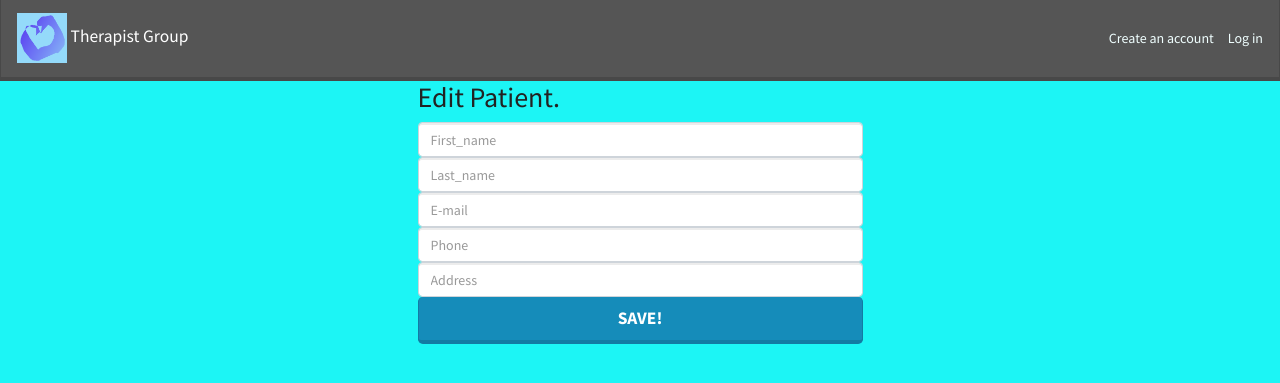
After one commit to NormaCarr/Therapy, a Flask app: template templates/patient/editPatient.html in a window 1280 px wide. The commit adds this page. Shown: the top 383 px of the page. Run offline with Flask 2, Linux system fonts and the light colour scheme; the template is opened without the code that fills it: values that come from a table or form of the project are taken from there, others are empty; some libraries are stand-ins or nearby versions.

Commit message:
Add files via upload

```diff
--- a/app.py
+++ b/app.py
@@ -28,14 +28,14 @@ db.create_all()
 
 
 ##############################################################################
-#
+#          Basic operations for all users Login, Logout, Sign up.
 
 @app.before_request
 def add_user_to_g():
     """If we're logged in, add curr user to Flask global."""
 
     if CURR_USER_KEY in session:
-        g.user = Patient.query.get(session[CURR_USER_KEY])
+        g.user = User.query.get(session[CURR_USER_KEY])
 
     else:
         g.user = None
@@ -75,6 +75,12 @@ def login():
 
     return render_template('/login.html', form=form)
 
+@app.route('/logout')
+def logout():
+   """Handle logout of user."""
+   do_logout()
+   return redirect("/")
+
 
 @app.route('/signup', methods=["GET", "POST"])
 def signup():
@@ -103,17 +109,17 @@ def signup():
             return render_template('/signup.html', form=form)
 
         do_login(user)
-        return redirect(f'/patientInfo/{user.loginID}')
+        return redirect(f'/patient/patientInfo/{user.loginID}')
     return render_template('/signup.html', form=form)
 
 
-@app.route('/patientInfo/<int:user_id>', methods=["GET", "POST"])
+#################### Patient ##################################
+
+@app.route('/patient/patientInfo/<int:user_id>', methods=["GET", "POST"])
 def patientInfo(user_id):
     "Form to fill patient's information"
 
-
     form=PatientAddForm()
-
     if user_id != session[CURR_USER_KEY]:
         flash("Access unauthorized.", "danger")
         return redirect("/")
@@ -126,15 +132,16 @@ def patientInfo(user_id):
                          address = form.address.data,)
             db.session.add(user)
             db.session.commit()
-            return redirect(f"/showpatient/{user.patientID}")
+            return redirect(f"/patient/showPatient/{user.userID}")
          except IntegrityError:
             #db.session.rollback()
             flash("Email related to another account", 'danger')
-            return render_template('/patientInfo.html',form=form)
+            return render_template('/patient/patientInfo.html',form=form)
 
-    return render_template('/patientInfo.html',form=form)
+    return render_template('/patient/patientInfo.html',form=form)
 
-@app.route('/showpatient/<int:user_id>')
+
+@app.route('/patient/showPatient/<int:user_id>')
 def show_patient_inf(user_id):
 
     if user_id != session[CURR_USER_KEY]:
@@ -142,17 +149,101 @@ def show_patient_inf(user_id):
         return redirect("/")
 
     user = Patient.query.get_or_404(user_id)
-    form=PatientAddForm()
-    form.first_name.data = user.first_name
-    form.last_name.data = user.last_name
-    form.email.data = user.email
-    form.phone.data = user.phone
-    form.address.data = user.address
-    return render_template('/showpatient.html', form=form)
+    form=PatientAddForm(obj=user)
+
+    return render_template('/patient/showPatient.html', form=form)
+
+@app.route('/patient/editPatient/<int:user_id>',methods=["GET","POST"])
+def edit_patient(user_id):
+
+    if not g.user:
+        flash("Access unauthorized.", "danger")
+        return redirect("/")
+    user = Patient.query.filter_by(patientID=user_id).first_or_404()
+
+    form=PatientAddForm(obj=user)
+
+    if form.validate_on_submit():
+         try:
+            user.first_name = form.first_name.data
+            user.last_name = form.last_name.data
+            user.email = form.email.data
+            user.phone = form.phone.data
+            user.address = form.address.data
+
+            db.session.commit()
+            return redirect(f"/patient/showPatient/{user.patientID}")
+         except IntegrityError:
+            #db.session.rollback()
+            flash("Email related to another account", 'danger')
+            return render_template('/patient/editPatient.html',form=form)
+
+    return render_template('/patient/editPatient.html',form=form)
 
 
-@app.route('/logout')
-def logout():
-   """Handle logout of user."""
-   do_logout()
-   return redirect("/")
+#####################  Therapist ######################################
+
+@app.route('/therapist/therapistInfo/<int:user_id>', methods=["GET", "POST"])
+def therapistInfo(user_id):
+    "Form to fill tharapist's information"
+
+    form=TherapistAddForm()
+    if user_id != session[CURR_USER_KEY]:
+        flash("Access unauthorized.", "danger")
+        return redirect("/")
+    if form.validate_on_submit():
+         try:
+            user=Therapist(userID=user_id,first_name = form.first_name.data,
+                         last_name = form.last_name.data,
+                         email = form.email.data,
+                         phone = form.phone.data,
+                         address = form.address.data,
+                         speciality=form.speciality.data)
+            db.session.add(user)
+            db.session.commit()
+            return redirect(f"/therapist/showTherapist/{user_id}")
+         except IntegrityError:
+            #db.session.rollback()
+            flash("Email related to another account", 'danger')
+            return render_template('/therapist/therapistInfo.html',form=form)
+
+    return render_template('/therapist/therapistInfo.html',form=form)
+
+@app.route('/therapist/showTherapist/<int:user_id>')
+def show_therapist_inf(user_id):
+
+    if user_id != session[CURR_USER_KEY]:
+        flash("Access unauthorized.", "danger")
+        return redirect("/")
+
+    user = Therapist.query.filter_by(userID=user_id).first_or_404()
+    form=TherapistAddForm(obj=user)
+
+    return render_template('/therapist/showTherapist.html', form=form)
+
+@app.route('/therapist/editTherapist/<int:user_id>',methods=["GET","POST"])
+def edit_therapist(user_id):
+
+    if not g.user:
+        flash("Access unauthorized.", "danger")
+        return redirect("/")
+    user = Therapist.query.filter_by(userID=user_id).first_or_404()
+
+    form=TherapistAddForm(obj=user)
+
+    if form.validate_on_submit():
+         try:
+            user.first_name = form.first_name.data
+            user.last_name = form.last_name.data
+            user.email = form.email.data
+            user.phone = form.phone.data
+            user.address = form.address.data
+
+            db.session.commit()
+            return redirect(f"/therapist/showTherapist/{user.userID}")
+         except IntegrityError:
+            #db.session.rollback()
+            flash("Email related to another account", 'danger')
+            return render_template('/therapist/editTherapist.html',form=form)
+
+    return render_template('/therapist/editTherapist.html',form=form)
--- a/forms.py
+++ b/forms.py
@@ -12,8 +12,12 @@ class UserAddForm(FlaskForm):
     address = StringField('Address',validators=[DataRequired()])
 
 class TherapistAddForm(FlaskForm):
-    """Form for adding therapist."""
-
+    """Form for therapist information."""
+    first_name = StringField('First_name', validators=[DataRequired()])
+    last_name = StringField('Last_name', validators=[DataRequired()])
+    email = StringField('E-mail', validators=[DataRequired(), Email()])
+    phone = StringField('Phone',validators=[DataRequired()])
+    address = StringField('Address',validators=[DataRequired()])
     speciality = StringField('Speciality', validators=[DataRequired()])
 
 
--- a/models.py
+++ b/models.py
@@ -18,6 +18,7 @@ class Therapist(db.Model):
                    autoincrement=True)
     userID =db.Column(db.Integer,
                  db.ForeignKey('users.loginID'),nullable =False,)
+                 #Column(Integer, ForeignKey(Node.nid), primary_key=True)
     first_name = db.Column(db.String(30),
                          nullable=False)
     last_name = db.Column(db.String(30),
--- a/static/style.css
+++ b/static/style.css
@@ -2,6 +2,6 @@ body {
     background-color: #1cf5f5;
 }
 
-ul {
+a {
     color: azure;
 }
--- a/templates/base.html
+++ b/templates/base.html
@@ -26,7 +26,7 @@
                 <li><a href="/login">Log in</a></li>
                 {% else %}
                 <li>
-                    <a href="/users/{{ g.user.id }}">{{g.user.first_name}} {{g.user.last_name}}&ensp;&ensp;</a></li>
+                    <a href="/patient/showPatient/{{ g.user.userID }}">{{g.user.first_name}} {{g.user.last_name}}&ensp;&ensp;</a></li>
 
                 <li class="nav-justified"><a href="/logout">Log out</a></li>
                 {% endif %}
--- /dev/null
+++ b/templates/patient/editPatient.html
@@ -0,0 +1,15 @@
+{% extends 'base.html' %} {% block body_class %}onboarding{% endblock %} {% block content %}
+
+<div class="row justify-content-md-center">
+    <div class="col-md-7 col-lg-5">
+        <h2 class="join-message">Edit Patient.</h2>
+        <form id="patient_form" method="POST">
+            {{ form.hidden_tag() }} {% for field in form if field.widget.input_type != 'hidden' %} {% for error in field.errors %}
+            <span class="text-danger">{{ error }}</span> {% endfor %} {{ field(placeholder=field.label.text, class="form-control") }} {% endfor %}
+            <button class="btn btn-primary btn-lg btn-block">Save!</button>
+        </form>
+        {% for mesg in get_flashed_messages() %}
+        <b>{{ mesg }}</b> {% endfor %}
+    </div>
+</div>
+{% endblock %}
```
Also changed, not shown: templates/listpatients.html (added, +16 -0 lines).
